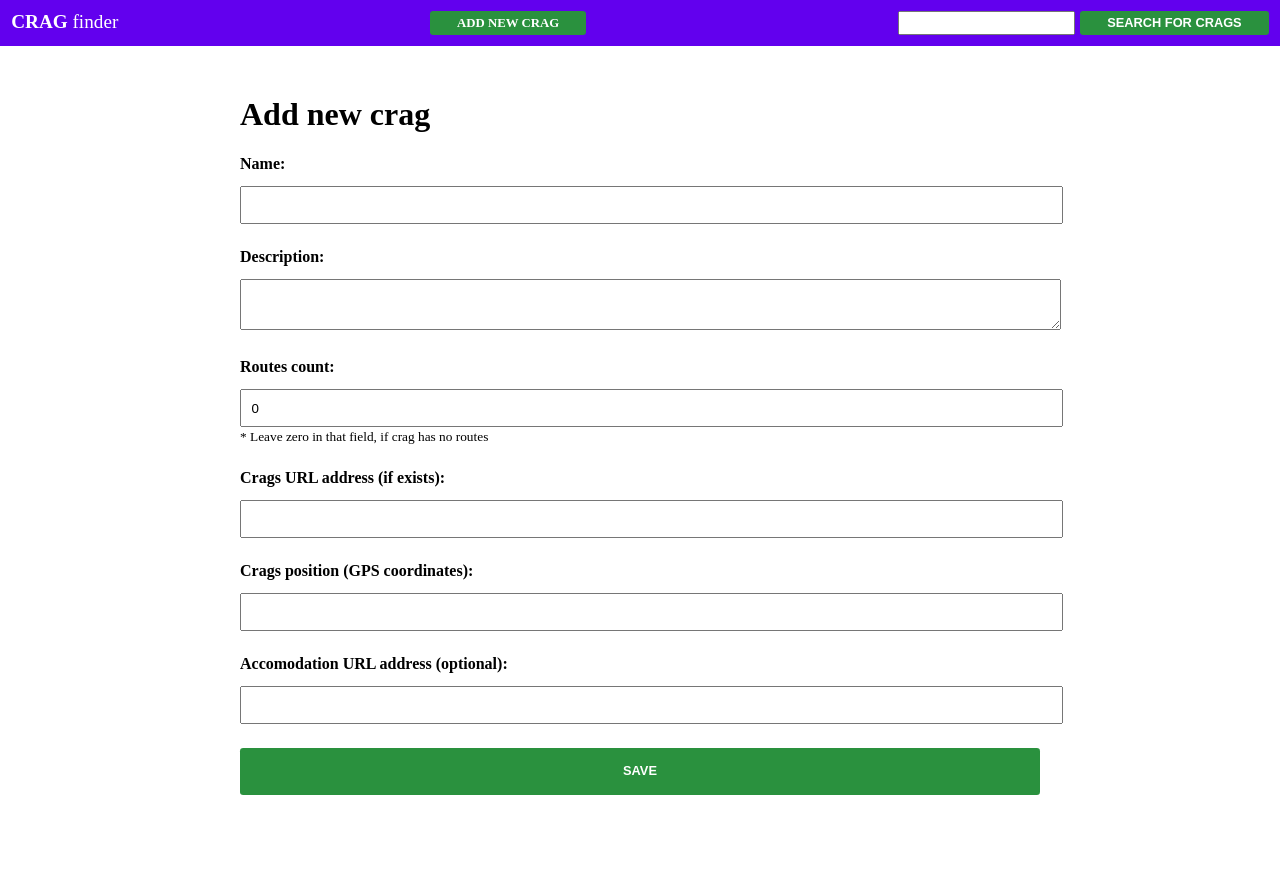
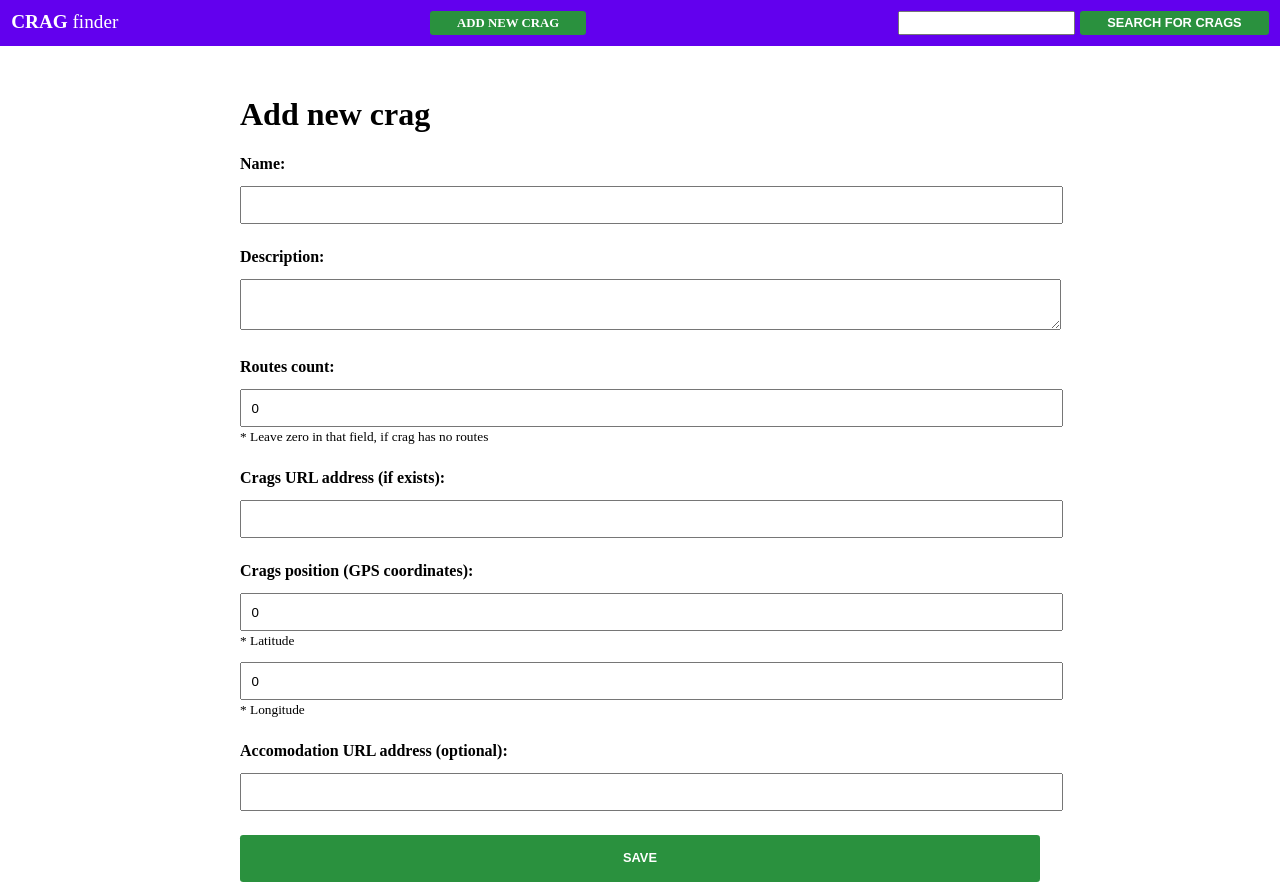
Before and after one commit to L00ka5z78/crag-finder-FE, a React (Create React App) app: page /add in a window 1280 px wide. Before the commit the page ends 800 px from the top, so only its background shows below. Built offline with nearby package versions, Linux system fonts and the light colour scheme.

Commit message:
changes in form 10.05.23 16:26

```diff
--- a/src/components/AddForm/AddForm.tsx
+++ b/src/components/AddForm/AddForm.tsx
@@ -2,6 +2,7 @@ import React, { FormEvent, useState } from 'react';
 
 import './AddForm.css';
 import { Btn } from '../layout/common';
+import { geocode } from '../../utils/geo-coding';
 
 export const AddForm = () => {
   const [loading, setLoading] = useState(false);
@@ -11,23 +12,33 @@ export const AddForm = () => {
     description: '',
     routes: 0,
     url: '',
-    position: '',
+    lat: 0,
+    lon: 0,
     accomodation: '',
   });
 
   const saveCrag = async (event: FormEvent) => {
     event.preventDefault();
+    setLoading(true);
 
-    const geoRes = await fetch(
-      `https://nominatim.openstreetmap.org/search?=Wolnego%204,%20Katowice&format=json&q=${encodeURIComponent(
-        form.accomodation
-      )}`
-    );
-    const geoData = await geoRes.json();
-    const lat = parseFloat(geoData[0].lat);
-    const lon = parseFloat(geoData[0].lon);
-
-    console.log({ lat, lon });
+    // console.log({ lat, lon });
+    try {
+      const { lat, lon } = await geocode(form.accomodation);
+      const res = await fetch(`http://localhost:3001/crag`, {
+        method: 'POST',
+        headers: {
+          'Content-Type': 'application/json',
+        },
+        body: JSON.stringify({
+          ...form,
+          lat,
+          lon,
+        }),
+      });
+      console.log(res);
+    } finally {
+      setLoading(false);
+    }
   };
 
   const updateForm = (key: string, value: any) => {
@@ -102,13 +113,23 @@ export const AddForm = () => {
         <label>
           Crags position (GPS coordinates): <br />
           <input
-            type="text"
-            name="position"
+            type="number"
+            name="lat"
             required
             maxLength={99}
-            value={form.position}
-            onChange={(e) => updateForm('position', e.target.value)}
+            value={form.lat}
+            onChange={(e) => updateForm('lat', e.target.value)}
           />
+          <small> * Latitude</small>
+          <input
+            type="number"
+            name="lon"
+            required
+            maxLength={99}
+            value={form.lon}
+            onChange={(e) => updateForm('lon', e.target.value)}
+          />
+          <small> * Longitude</small>
         </label>
       </p>
 
--- /dev/null
+++ b/src/utils/geo-coding.ts
@@ -0,0 +1,16 @@
+export const geocode = async (
+  accomodation: string
+): Promise<{
+  lat: number;
+  lon: number;
+}> => {
+  const geoRes = await fetch(
+    `https://nominatim.openstreetmap.org/search?=Wolnego%204,%20Katowice&format=json&q=${encodeURIComponent(
+      accomodation
+    )}`
+  );
+  const geoData = await geoRes.json();
+  const lat = parseFloat(geoData[0].lat);
+  const lon = parseFloat(geoData[0].lon);
+  return { lat, lon };
+};
```
